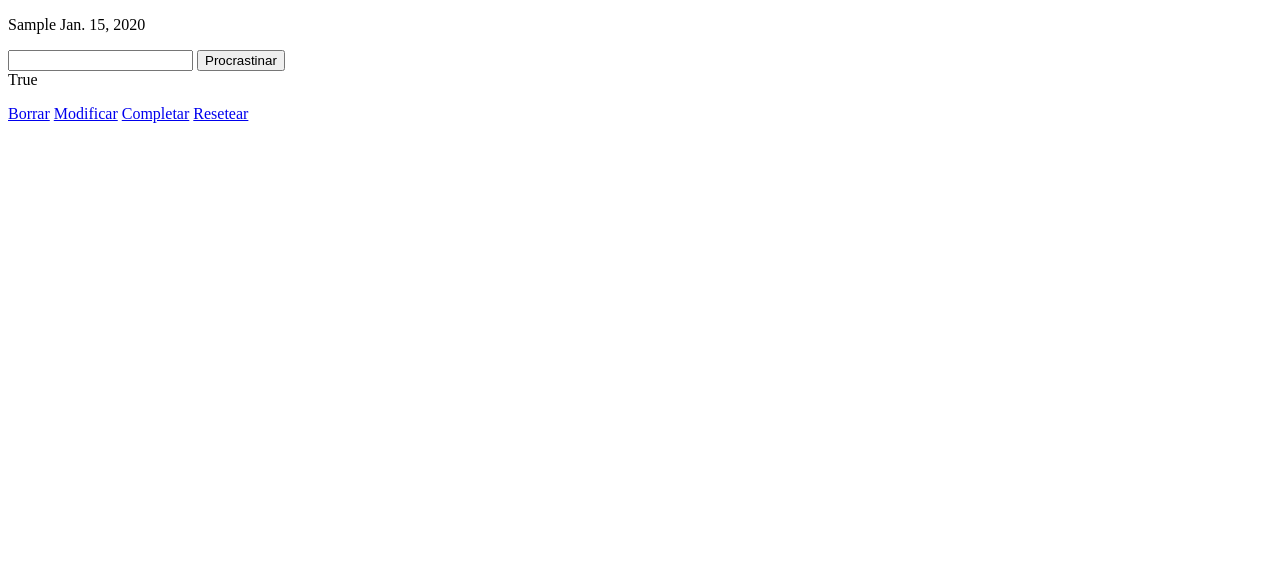
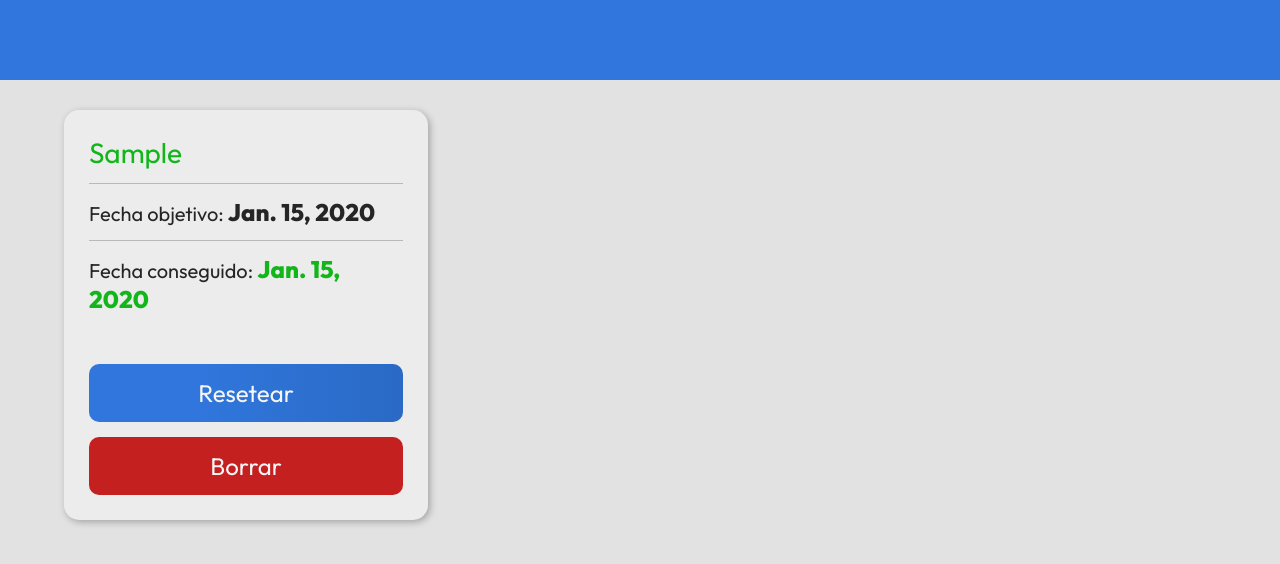
Before and after one commit to javielsitorico/listaPropositosDjango, a Django app: page /propositos/ in a window 1280 px wide. Shown: the top 564 px of the page. Run offline with Django 4.2, Linux system fonts and the light colour scheme; tables that the repository leaves empty hold one stand-in row (values such as "Sample post").

Commit message:
Funcionalidad acabada y comenzada interfaz

```diff
--- /dev/null
+++ b/propositos/static/style.css
@@ -0,0 +1,126 @@
+@import url('https://fonts.googleapis.com/css2?family=Outfit:wght@100;400;500;600;700;800;900&display=swap');
+
+body {
+     margin: 0;
+     background-color: rgb(226, 226, 226);
+}
+
+* {
+     font-family: 'Outfit', sans-serif;
+}
+
+h1, h2, h3, h4, h5, p {
+     margin: 0;
+     color: #252525;
+}
+
+header {
+     min-height: 80px;
+     background-color: #3076dc;
+     display: flex;
+     flex-direction: row;
+}
+
+header h1 {
+     text-align: center;
+}
+
+.contenedor-propositos {
+     display: grid;
+     grid-template-columns: repeat(3, 1fr);
+     gap: 30px;
+     width: 90%;
+     padding: 30px;
+
+     margin: 0 auto;
+}
+
+@media (max-width: 1228px) {
+     .contenedor-propositos {
+          grid-template-columns: repeat(2, 1fr);
+     }
+}
+
+@media (max-width: 830px) {
+     .contenedor-propositos {
+          grid-template-columns: repeat(1, 1fr);
+     }
+}
+
+.proposito {
+     background-color: rgb(236, 236, 236);
+     box-shadow: 2px 2px 7px rgba(15, 15, 15, 0.3);
+     padding: 25px;
+     border-radius: 15px;
+
+     display: flex;
+     flex-direction: column;
+     gap: 50px;
+}
+
+.informacion-proposito {
+     display: flex;
+     flex-direction: column;
+     gap: 13px;
+}
+
+.informacion-proposito p+p {
+     border-top: 1px solid #b9b9b9;
+     padding-top: 13px;
+}
+
+.informacion-proposito p {
+     font-size: 20px;
+}
+
+.informacion-proposito p.descripcion-proposito {
+     font-size: 28px;
+}
+
+.fecha {
+     font-size: 24px;
+     font-weight: 800;
+}
+
+.proposito-caducado {
+     color: #c52020;
+}
+
+.proposito-conseguido {
+     color: #12b61a;
+}
+
+.botones {
+     display: grid;
+     grid-template-columns: repeat(2, 1fr);
+     gap: 15px;
+
+     margin-top: auto;
+}
+
+a.boton-rojo{
+     background: rgb(197, 32, 32);
+}
+a.boton-rojo:hover{
+     background: rgb(172, 32, 32);
+}
+
+.enlace-boton {
+     background: rgb(48,118,220);
+     background: linear-gradient(90deg, rgba(48,118,220,1) 35%, rgba(42,106,197,1) 100%);      border-radius: 10px;
+     padding: 14px 18px 14px 18px;
+     color: rgb(245, 245, 245);
+     font-weight: 400;
+     font-size: 24px;
+     text-decoration: none;
+     cursor: pointer;
+     text-align: center;
+}
+
+.enlace-boton:hover {
+     background-image: linear-gradient(to right bottom, #2f6dc7, #2d6ac2, #2a66bd, #2863b8, #2560b3);
+}
+
+.botones--boton-largo {
+     grid-column: 1 / 3;
+}
--- a/propositos/templates/crearProposito.html
+++ b/propositos/templates/crearProposito.html
@@ -6,6 +6,10 @@
      <meta http-equiv="X-UA-Compatible" content="IE=edge">
      <meta name="viewport" content="width=device-width, initial-scale=1.0">
      <title>Crear Propósito</title>
+
+     {% load static %}
+     <link rel="stylesheet" href="{% static 'style.css' %}">
+
 </head>
 
 <body>
--- a/propositos/templates/listaPropositos.html
+++ b/propositos/templates/listaPropositos.html
@@ -1,31 +1,83 @@
 <!DOCTYPE html>
 <html lang="en">
+
 <head>
      <meta charset="UTF-8">
      <meta http-equiv="X-UA-Compatible" content="IE=edge">
      <meta name="viewport" content="width=device-width, initial-scale=1.0">
      <title>Listado Propositos</title>
+
+     {% load static %}
+     <link rel="stylesheet" href="{% static 'style.css' %}">
+
 </head>
 <body>
+
+     <header>
+
+     </header>
+
+     <main class="contenedor-propositos">
+
           {% for proposito in propositos %}
-          <p>
-               {{ proposito.proposito }}
-               {{ proposito.fechaObjetivo }}
+          <div class="proposito">
+
+               {% if proposito.conseguido %}
+
+                    <div class="informacion-proposito">
+
+                         <p class="descripcion-proposito proposito-conseguido">{{ proposito.proposito }} </p>
+                         <p>Fecha objetivo: <span class="fecha">{{ proposito.fechaObjetivo }}</span></p>
+                         <p>Fecha conseguido: <span class="fecha proposito-conseguido">{{ proposito.fechaConseguido }}</span></p>
+
+                    </div>
+
+                    <div class="botones">
+                         <a class="enlace-boton botones--boton-largo" href="{% url 'propositos:resetearProposito' proposito.id %}">Resetear</a>
+                         <a class="enlace-boton botones--boton-largo boton-rojo" href="{% url 'propositos:borrarProposito' proposito.id %}">Borrar</a>
+                    </div>
+
+               {% else %}
+
+                    <div class="informacion-proposito">
+
+                         {% if proposito.propositoCaducado %}
+                              <p class="descripcion-proposito proposito-caducado">{{ proposito.proposito }} </p>
+                              <p>Fecha objetivo: <span class="fecha proposito-caducado">{{ proposito.fechaObjetivo }}</span></p>
+                         {% else %}
+                              <p class="descripcion-proposito">{{ proposito.proposito }} </p>
+                              <p>Fecha objetivo: <span class="fecha">{{ proposito.fechaObjetivo }}</span></p>
+                         {% endif %}
+
                          <form action="{% url 'propositos:retrasarProposito' proposito.id %}" method="post">
                               {% csrf_token %}
                               <input type="number" name="cantidadDias" min="1">
                               <input type="submit" value="Procrastinar">
                          </form>
 
-               {{ proposito.conseguido }}
-               <!-- {% if proposito.fechaConseguido %}
-                    {{ proposito.fechaConseguido }}
-               {% endif %} -->
-          </p>
-          <a href="{% url 'propositos:borrarProposito' proposito.id %}">Borrar</a>
-          <a href="{% url 'propositos:modificarProposito' proposito.id %}">Modificar</a>
-          <a href="{% url 'propositos:completarProposito' proposito.id %}">Completar</a>
-          <a href="{% url 'propositos:resetearProposito' proposito.id %}">Resetear</a>
+                    </div>
+
+                    <div class="botones">
+
+                         {% if proposito.propositoCaducado %}
+                              <a class="enlace-boton botones--boton-largo" href="{% url 'propositos:modificarProposito' proposito.id %}">Modificar</a>
+                         {% else %}
+                              <a class="enlace-boton" href="{% url 'propositos:modificarProposito' proposito.id %}">Modificar</a>
+                              <a class="enlace-boton" href="{% url 'propositos:completarProposito' proposito.id %}">Completar</a>
+                         {% endif %}
+
+                         <a class="enlace-boton botones--boton-largo boton-rojo" href="{% url 'propositos:borrarProposito' proposito.id %}">Borrar</a>
+
+                    </div>
+
+               {% endif %}
+
+          </div>
           {% endfor %}
+
+          </div>
+
+     </main>
+
 </body>
 </html>
--- a/propositos/templates/modificarProposito.html
+++ b/propositos/templates/modificarProposito.html
@@ -6,6 +6,10 @@
      <meta http-equiv="X-UA-Compatible" content="IE=edge">
      <meta name="viewport" content="width=device-width, initial-scale=1.0">
      <title>Modificar Proposito</title>
+
+     {% load static %}
+     <link rel="stylesheet" href="{% static 'style.css' %}">
+
 </head>
 
 <body>
--- a/propositos/views.py
+++ b/propositos/views.py
@@ -55,9 +55,9 @@ def guardarProposito(request, idProposito):
      if(
           request.POST['proposito'] == ''
           or request.POST['fechaObjetivo'] == ''
-          or datetime.strptime(request.POST['fechaObjetivo'], '%Y-%m-%d').date() < date.today()
+          or datetime.strptime(request.POST['fechaObjetivo'], '%Y-%m-%d').date() < Proposito.objects.get(id=idProposito).fechaObjetivo
         ):
-          return HttpResponseRedirect(reverse('propositos:modificarProposito'))
+          return HttpResponseRedirect(reverse('propositos:modificarProposito', args=(idProposito,)))
 
      try:
           proposito = Proposito.objects.get(id=idProposito)
@@ -65,19 +65,21 @@ def guardarProposito(request, idProposito):
           proposito.fechaObjetivo = request.POST['fechaObjetivo']
           proposito.save()
      except(ValidationError):
-          return HttpResponseRedirect(reverse('propositos:modificarProposito'))
+          return HttpResponseRedirect(reverse('propositos:modificarProposito', args=(idProposito,)))
      else:
           return HttpResponseRedirect(reverse('propositos:listaPropositos'))
 
 def completarProposito(request, idProposito):
      proposito = Proposito.objects.get(id=idProposito)
      proposito.conseguido = True
+     proposito.fechaConseguido = date.today()
      proposito.save()
      return HttpResponseRedirect(reverse('propositos:listaPropositos'))
 
 def resetearProposito(request, idProposito):
      proposito = Proposito.objects.get(id=idProposito)
      proposito.conseguido = False
+     proposito.fechaConseguido = None
      proposito.save()
      return HttpResponseRedirect(reverse('propositos:listaPropositos'))
 
```
Also changed, not shown: propositos/static/index.html (added, +88 -0 lines). Lines whose indentation alone changed are shown as unchanged.
